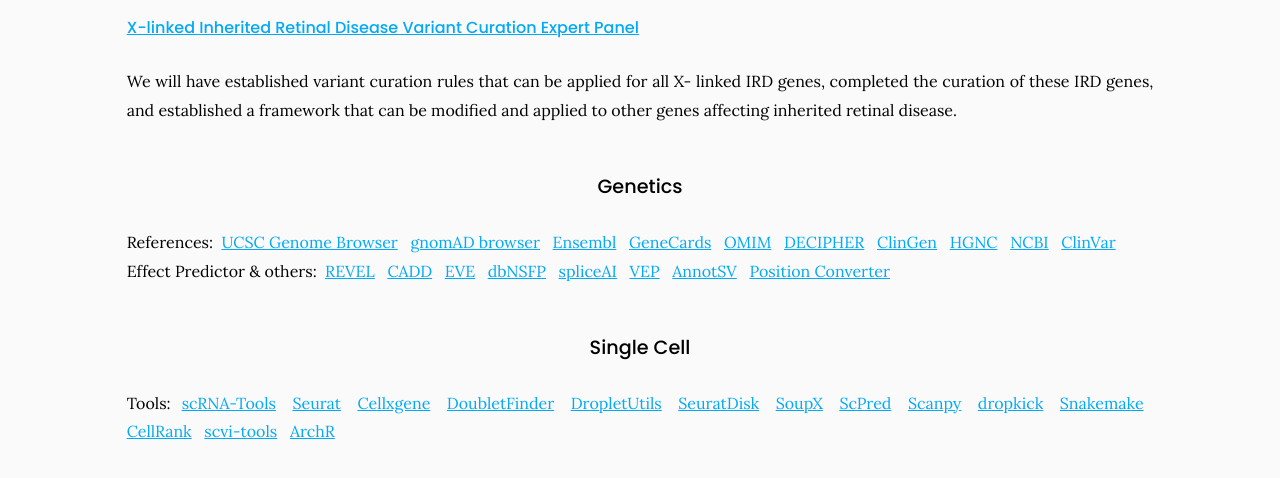
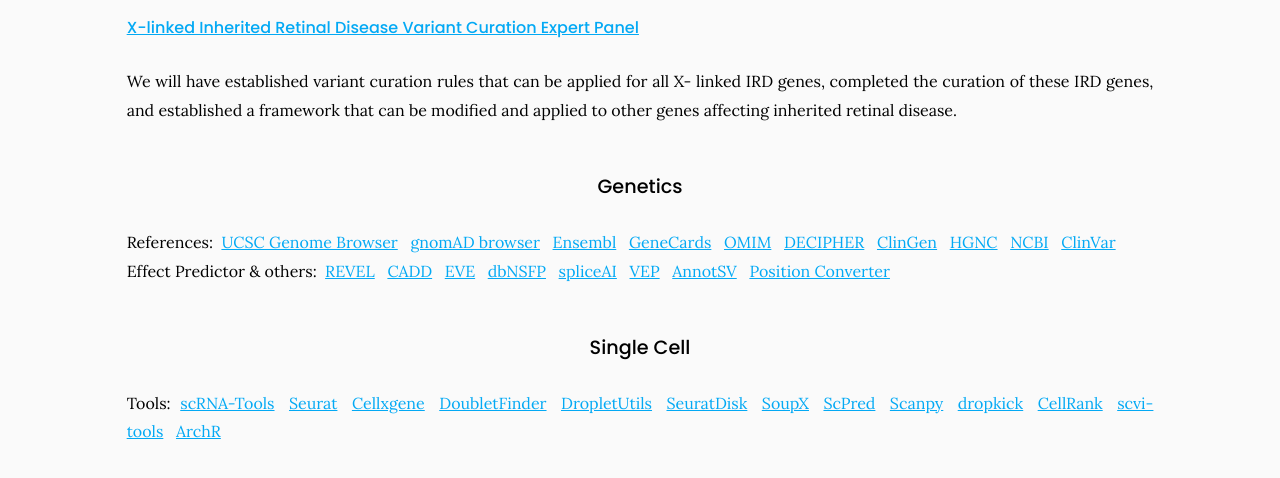
Before and after one commit to RCHENLAB/rchenlab.github.io, a Jekyll site: the page built from resources/index.md, in a window 1280 px wide and 900 px high, scrolled down 4021 px, cut to the strip 0-502 px from the top of the window. Shown: the top 478 px of the strip. Built offline with Jekyll 4.4.1, drawn with Linux system fonts in a browser that asks for light colours.

Commit message:
Update index.md

```diff
--- a/resources/index.md
+++ b/resources/index.md
@@ -71,7 +71,6 @@ Tools:&nbsp;&nbsp;[scRNA-Tools](https://www.scrna-tools.org/)&nbsp;&nbsp;
 [ScPred](https://github.com/powellgenomicslab/scPred)&nbsp;&nbsp;
 [Scanpy](https://scanpy.readthedocs.io/en/stable)&nbsp;&nbsp;
 [dropkick](https://github.com/KenLauLab/dropkick)&nbsp;&nbsp;
-[Snakemake](https://github.com/snakemake/snakemake)&nbsp;&nbsp;
 [CellRank](https://cellrank.readthedocs.io/en/stable/#)&nbsp;&nbsp;
 [scvi-tools](https://scvi-tools.org/)&nbsp;&nbsp;
 [ArchR](https://www.archrproject.com/index.html)&nbsp;&nbsp;
```
